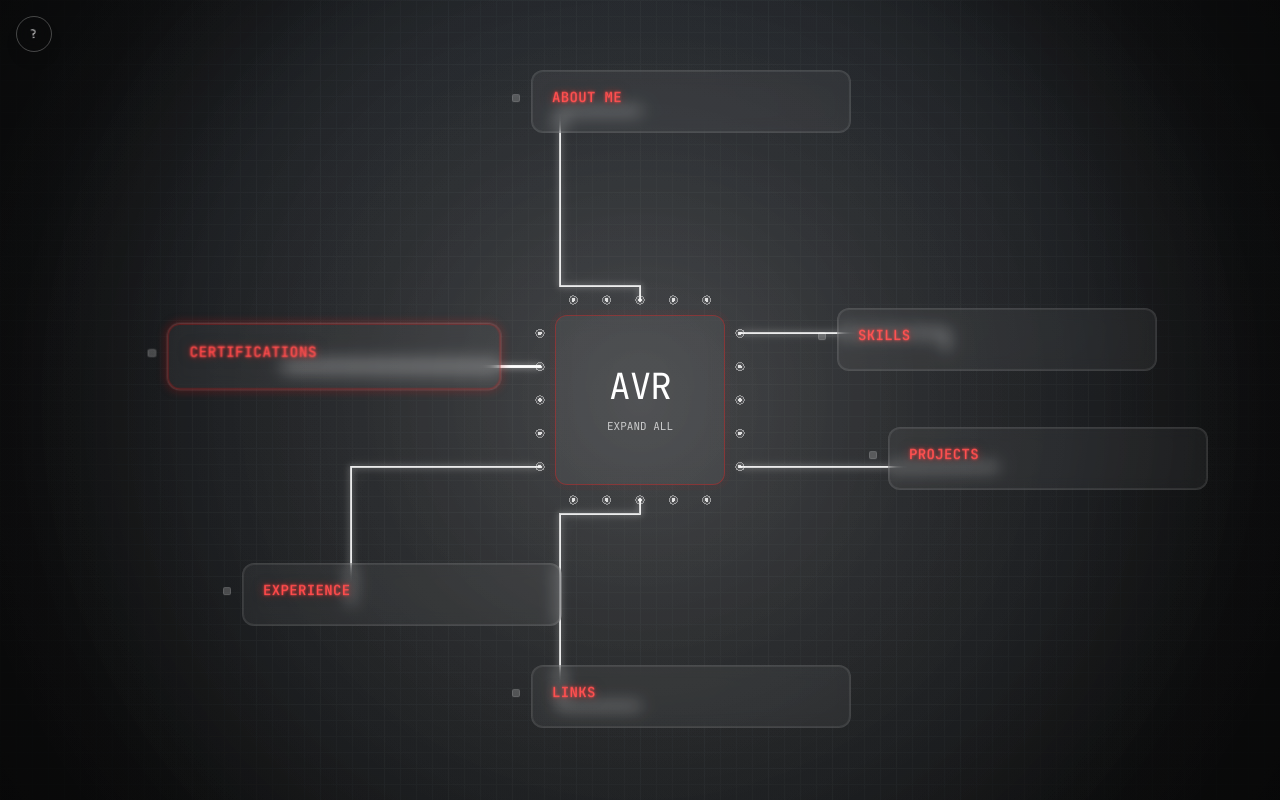
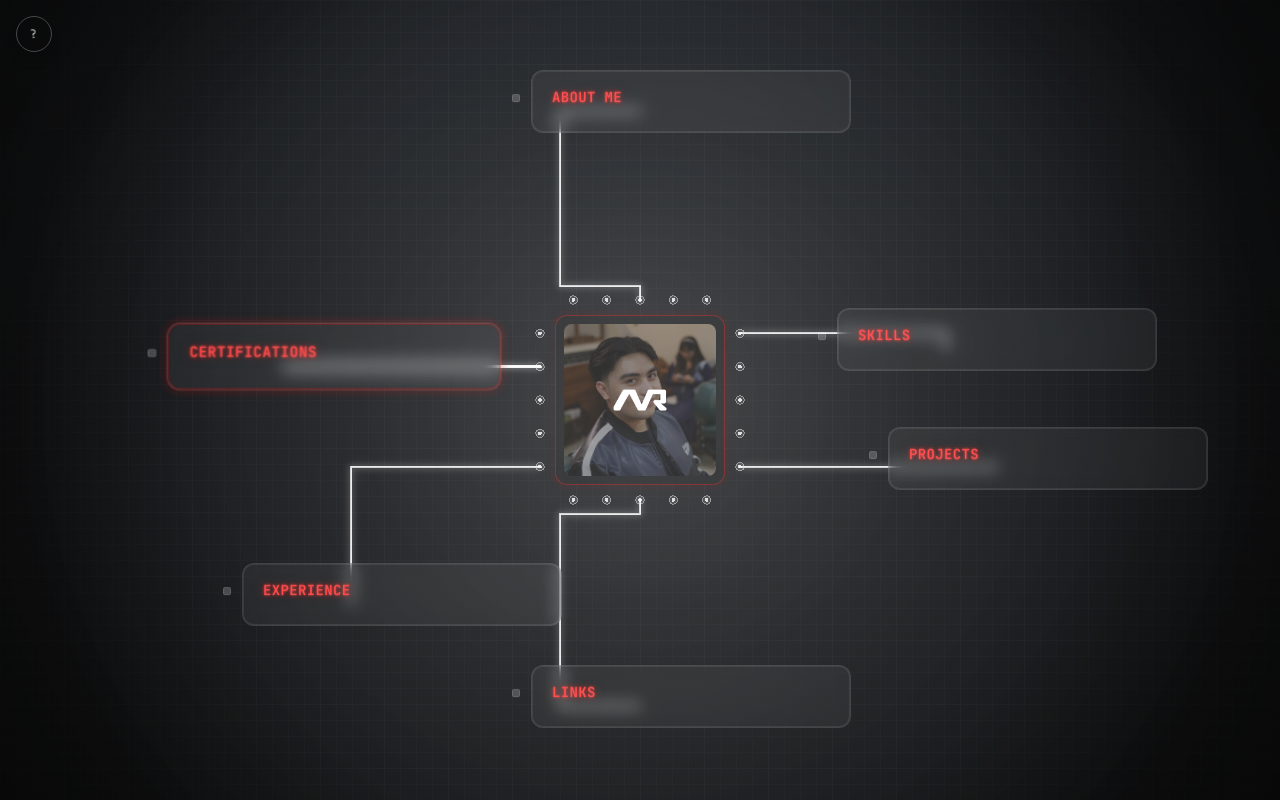
Before and after one commit to achllzvr/Portfolio-25, a React (Vite) app: page / in a window 1280 px wide. Built offline with nearby package versions, Linux system fonts and the light colour scheme.

Commit message:
refactor: Simplify handleClick function and enhance CenterChip component structure for better readability

```diff
--- a/src/components/CenterChip.jsx
+++ b/src/components/CenterChip.jsx
@@ -1,35 +1,37 @@
 import { useState } from 'react';
 import profileImg from '../assets/me.jpeg';
+import logoTransparent from '../assets/transparenticon.png';
 
 export default function CenterChip({ size = 220, reduceMotion=false, onToggleAll, allOpen }) {
   const [showAlt, setShowAlt] = useState(false);
-  const handleClick = () => {
-    onToggleAll?.();
-  };
+  const handleClick = () => onToggleAll?.();
   return (
     <button
-      type="button"
+  type="button"
       aria-pressed={allOpen}
       onClick={handleClick}
-      onMouseEnter={() => { setShowAlt(s => !s); }}
-      className={`chip-shell chip-active flex flex-col items-center justify-center cursor-pointer no-select transition-transform duration-500 text-[15px] focus:outline-none focus-visible:ring-2 focus-visible:ring-accent/70 ${reduceMotion? '' : 'animate-pulse-glow animate-float-slow'} ${allOpen? 'center-chip-scaled' : ''}`}
+  // toggle which is in front each time the user hovers in
+  onMouseEnter={() => { setShowAlt(s => !s); }}
+  onMouseLeave={() => { /* keep state until next enter */ }}
+  className={`relative chip-shell chip-active flex items-center justify-center cursor-pointer no-select transition-transform duration-500 text-[15px] focus:outline-none focus-visible:ring-2 focus-visible:ring-accent/70 ${reduceMotion? '' : 'animate-pulse-glow animate-float-slow'} ${allOpen? 'center-chip-scaled' : ''}`}
       style={{ width: size, height: size, transformOrigin: 'center center' }}
       title={allOpen? 'Collapse all panels' : 'Expand all panels'}
-    >
-      {showAlt ? (
-        <div className="w-full h-full flex items-center justify-center">
-          <div className="w-28 h-28 rounded-lg overflow-hidden bg-white/10 flex items-center justify-center text-[11px] font-mono tracking-wide backdrop-blur-sm border border-white/10">
-            <img src={profileImg} alt="Profile" className="w-full h-full object-cover" />
-          </div>
-        </div>
-      ) : (
-        <div className="flex flex-col items-center gap-3">
-          <div className="font-mono text-4xl tracking-tight">AVR</div>
-          <div className="text-[11px] font-mono uppercase text-white/70">
-            {allOpen ? 'Collapse All' : 'Expand All'}
-          </div>
-        </div>
-      )}
+
+      >
+      {/* Full-bleed profile image with padding */}
+      <span className={`absolute inset-0 rounded-xl overflow-hidden pointer-events-none p-2 transition-all duration-300 transform ${showAlt ? 'opacity-100 scale-105' : 'opacity-95 scale-100'}`}>
+        <img src={profileImg} alt="Profile" className="w-full h-full object-cover rounded-lg" />
+        {/* Darker overlay when logo is front (showAlt === false) to improve contrast */}
+        <span className={`absolute inset-0 mix-blend-multiply transition-colors duration-300 ${showAlt ? 'bg-black/10' : 'bg-black/40'}`} aria-hidden />
+      </span>
+      {/* Foreground content (logo or text) */}
+      <div className="relative z-10 flex items-center justify-center">
+        <img
+          src={logoTransparent}
+          alt="Logo"
+          className={`w-20 h-20 object-contain transition-all duration-300 transform ${showAlt? 'opacity-0 scale-75' : 'opacity-100 scale-100'}`}
+        />
+      </div>
     </button>
   );
 }
```
